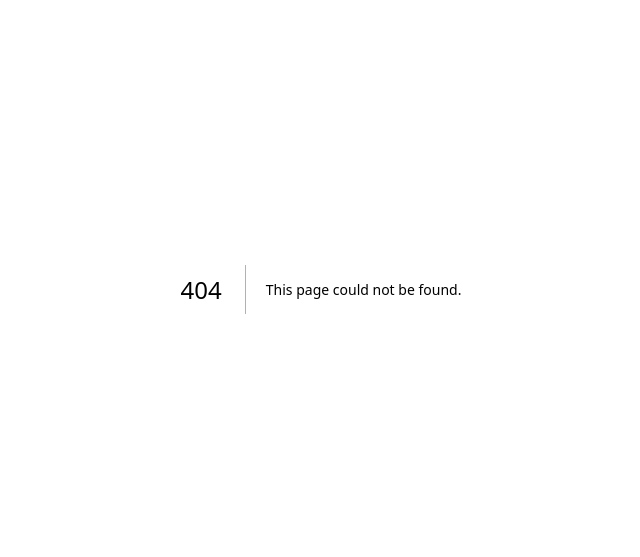
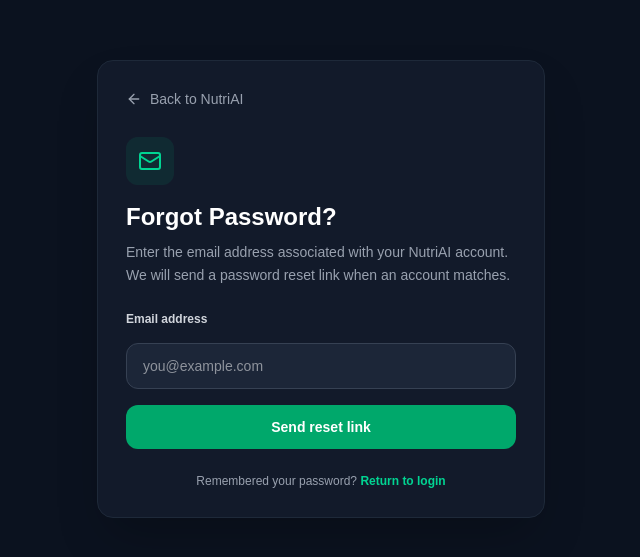
Before and after one commit to kencabrales/SDCA-NutriAI, a Next.js app: page /forgot-password in a window 1280 px wide. Before the commit this address had no page. Shown: the part 111-668 px from the top of the page, without its empty margins (319-959 px from the left). Built offline with nearby package versions, Linux system fonts and the light colour scheme.

Commit message:
Add forgot password request page

```diff
--- /dev/null
+++ b/app/forgot-password/page.js
@@ -0,0 +1,70 @@
+'use client';
+
+import { useState } from 'react';
+import Link from 'next/link';
+import { ArrowLeft, Mail, CheckCircle2 } from 'lucide-react';
+
+export default function ForgotPasswordPage() {
+  const [email, setEmail] = useState('');
+  const [message, setMessage] = useState('');
+  const [error, setError] = useState('');
+  const [loading, setLoading] = useState(false);
+
+  async function handleSubmit(event) {
+    event.preventDefault();
+    setLoading(true);
+    setError('');
+    setMessage('');
+    try {
+      const response = await fetch('/api/auth/forgot-password', {
+        method: 'POST',
+        headers: { 'Content-Type': 'application/json' },
+        body: JSON.stringify({ email }),
+      });
+      const data = await response.json().catch(() => ({}));
+      if (!response.ok) throw new Error(data.error || 'Unable to request a password reset.');
+      setMessage(data.message || 'If an account with that email exists, a password reset link will be sent shortly.');
+    } catch (requestError) {
+      setError(requestError.message || 'Unable to request a password reset.');
+    } finally {
+      setLoading(false);
+    }
+  }
+
+  return (
+    <main className="min-h-screen bg-[#0B121F] text-white flex items-center justify-center p-4">
+      <section className="w-full max-w-md rounded-2xl border border-gray-800 bg-[#121A2A] p-7 shadow-2xl">
+        <Link href="/" className="inline-flex items-center gap-2 text-sm text-gray-400 hover:text-white mb-7">
+          <ArrowLeft className="w-4 h-4" /> Back to NutriAI
+        </Link>
+        <div className="mb-6">
+          <div className="mb-4 inline-flex rounded-xl bg-emerald-500/10 p-3 text-emerald-400">
+            <Mail className="w-6 h-6" />
+          </div>
+          <h1 className="text-2xl font-bold">Forgot Password?</h1>
+          <p className="mt-2 text-sm leading-relaxed text-gray-400">Enter the email address associated with your NutriAI account. We will send a password reset link when an account matches.</p>
+        </div>
+        {message ? (
+          <div className="rounded-xl border border-emerald-700/50 bg-emerald-950/30 p-4 text-sm leading-relaxed text-emerald-200" role="status">
+            <CheckCircle2 className="inline w-4 h-4 mr-2" />{message}
+          </div>
+        ) : (
+          <form onSubmit={handleSubmit} className="space-y-4">
+            <label className="block text-xs font-semibold text-gray-300" htmlFor="reset-email">Email address</label>
+            <input
+              id="reset-email" type="email" required maxLength={254} autoComplete="email"
+              value={email} onChange={(event) => setEmail(event.target.value)}
+              placeholder="you@example.com"
+              className="w-full rounded-xl border border-gray-700 bg-[#1C2638] px-4 py-3 text-sm text-white outline-none focus:border-emerald-500"
+            />
+            {error && <p className="text-sm text-red-400" role="alert">{error}</p>}
+            <button disabled={loading} className="w-full rounded-xl bg-[#00A86B] py-3 text-sm font-bold text-white hover:bg-[#00945D] disabled:opacity-50">
+              {loading ? 'Sending…' : 'Send reset link'}
+            </button>
+          </form>
+        )}
+        <p className="mt-6 text-center text-xs text-gray-400">Remembered your password? <Link href="/" className="font-semibold text-emerald-400 hover:underline">Return to login</Link></p>
+      </section>
+    </main>
+  );
+}
```
